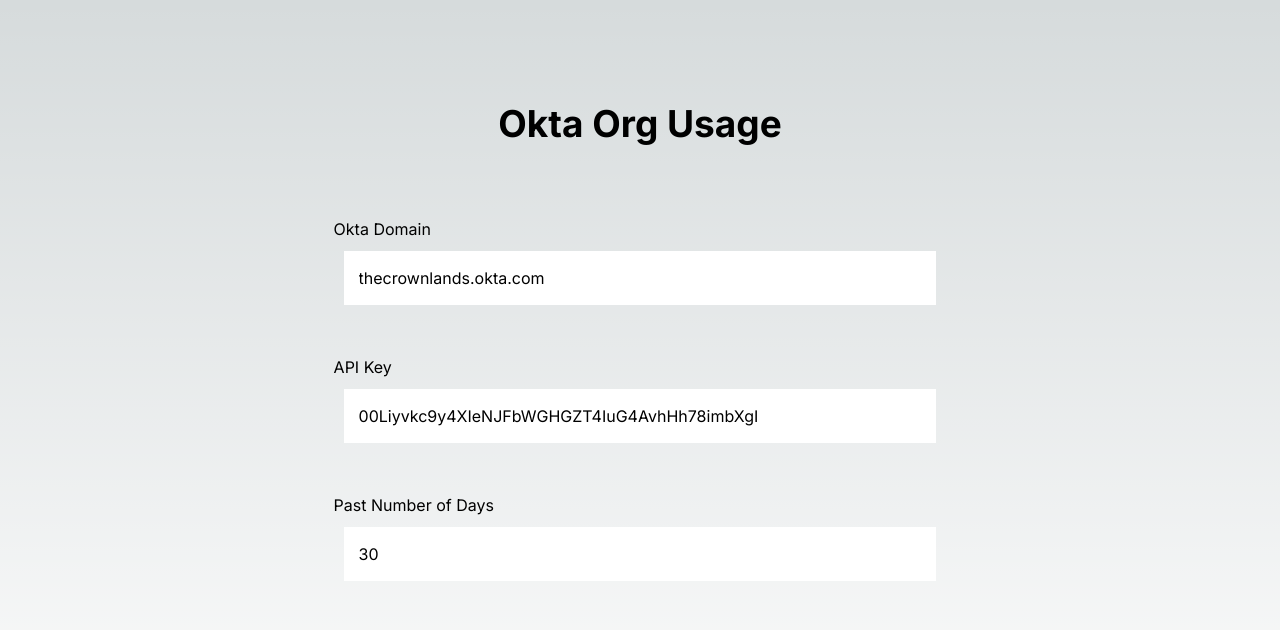
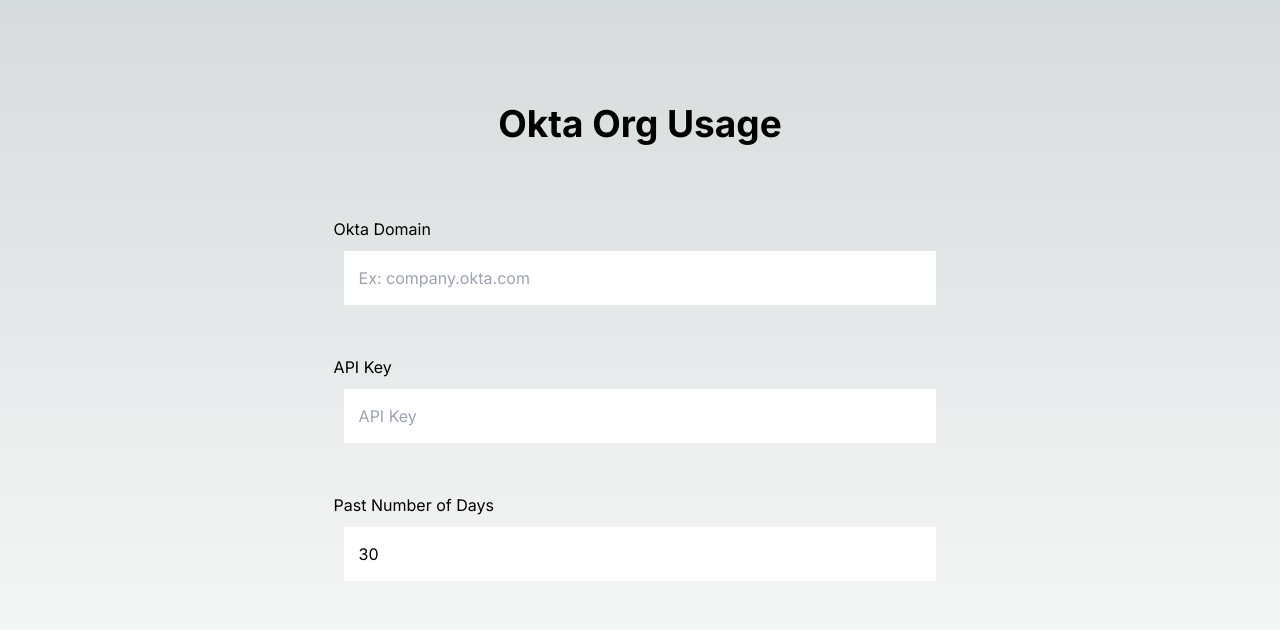
Before and after one commit to markvong-o/oktausage, a Next.js app: page / in a window 1280 px wide. Shown: the top 630 px of the page. Built offline with nearby package versions, Linux system fonts and the light colour scheme.

Commit message:
Removed default values

```diff
--- a/app/components/charts/charts.module.css
+++ b/app/components/charts/charts.module.css
@@ -19,3 +19,15 @@
 .text {
     font-size: 23px;
 }
+
+.refreshButton {
+    border: 1px white solid;
+    width: fit-content;
+    align-self: center;
+    padding: 10px;
+}
+
+.refreshButton:hover {
+    background-color: white;
+    color: black;
+}
--- a/app/components/charts/charts.tsx
+++ b/app/components/charts/charts.tsx
@@ -149,7 +149,7 @@
       <p className={styles.text}>
         # M2M Tokens over {num_of_days} days: {chartData.num_of_m2m_tokens}
       </p>
-      <button onClick={refresh}>Refresh</button>
+      <button onClick={refresh} className={styles.refreshButton}>Refresh</button>
       <Bar
         options={userOptions}
         data={userData}
--- a/app/page.tsx
+++ b/app/page.tsx
@@ -5,10 +5,8 @@
 import styles from './globals.module.css';
 
 export default function Home() {
-  const [domain, setDomain] = useState('thecrownlands.okta.com');
-  const [apiKey, setApiKey] = useState(
-    '00Liyvkc9y4XIeNJFbWGHGZT4IuG4AvhHh78imbXgI'
-  );
+  const [domain, setDomain] = useState('');
+  const [apiKey, setApiKey] = useState('');
   const [days, setDays] = useState<number>(30);
   interface IChartData {
     num_of_unique_users: number;
@@ -48,7 +46,7 @@
             <input
               name="domain"
               id="domain"
-              placeholder="Okta Domain"
+              placeholder="Ex: company.okta.com"
               defaultValue={domain}
               onChange={(e) => setDomain(e.target.value)}
             ></input>
```
